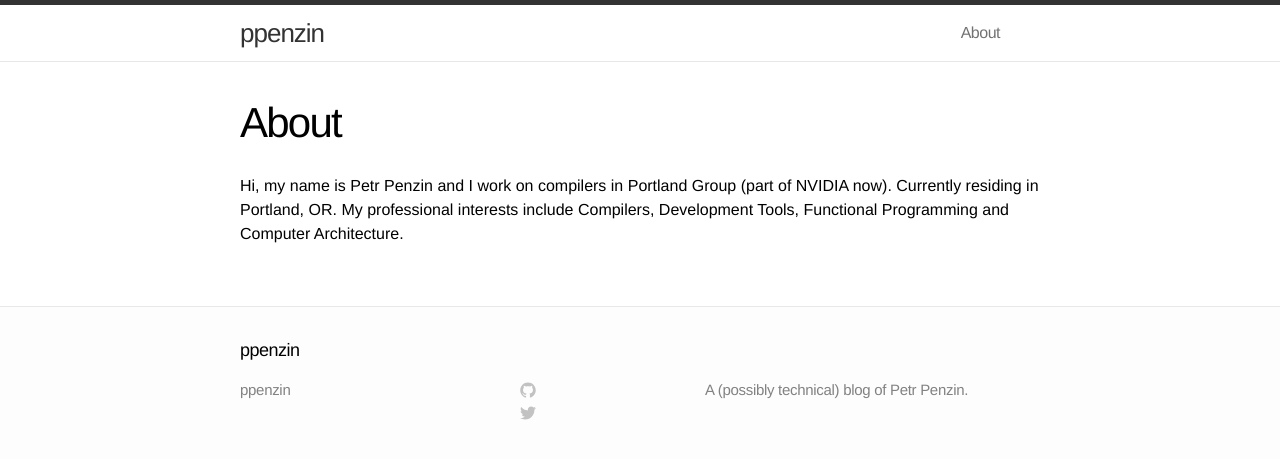
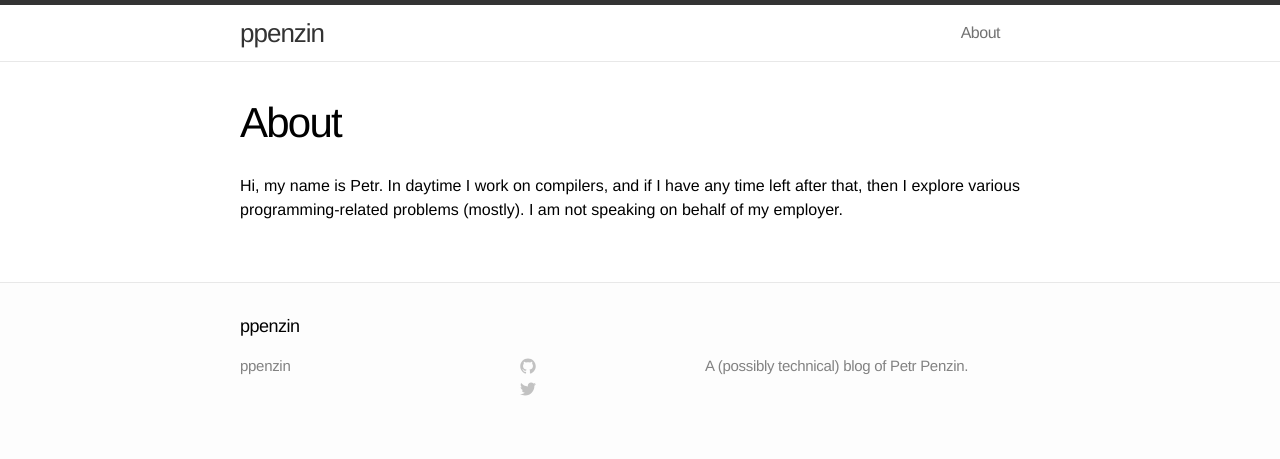
Before and after one commit to ppenzin/ppenzin.github.io, a Jekyll site: the page built from about.md, in a window 1280 px wide. Shown: the top 459 px of the page. Built offline with Jekyll 4.4.1, drawn with Linux system fonts in a browser that asks for light colours.

Commit message:
Update about.md
Remove reference to employer, sounds weird

```diff
--- a/about.md
+++ b/about.md
@@ -3,7 +3,4 @@ layout: page
 title: About
 permalink: /about/
 ---
-Hi, my name is Petr Penzin and I work on compilers in Portland Group (part of
-NVIDIA now). Currently residing in Portland, OR. My professional interests
-include Compilers, Development Tools, Functional Programming and Computer
-Architecture.
+Hi, my name is Petr. In daytime I work on compilers, and if I have any time left after that, then I explore various programming-related problems (mostly). I am not speaking on behalf of my employer.
```
